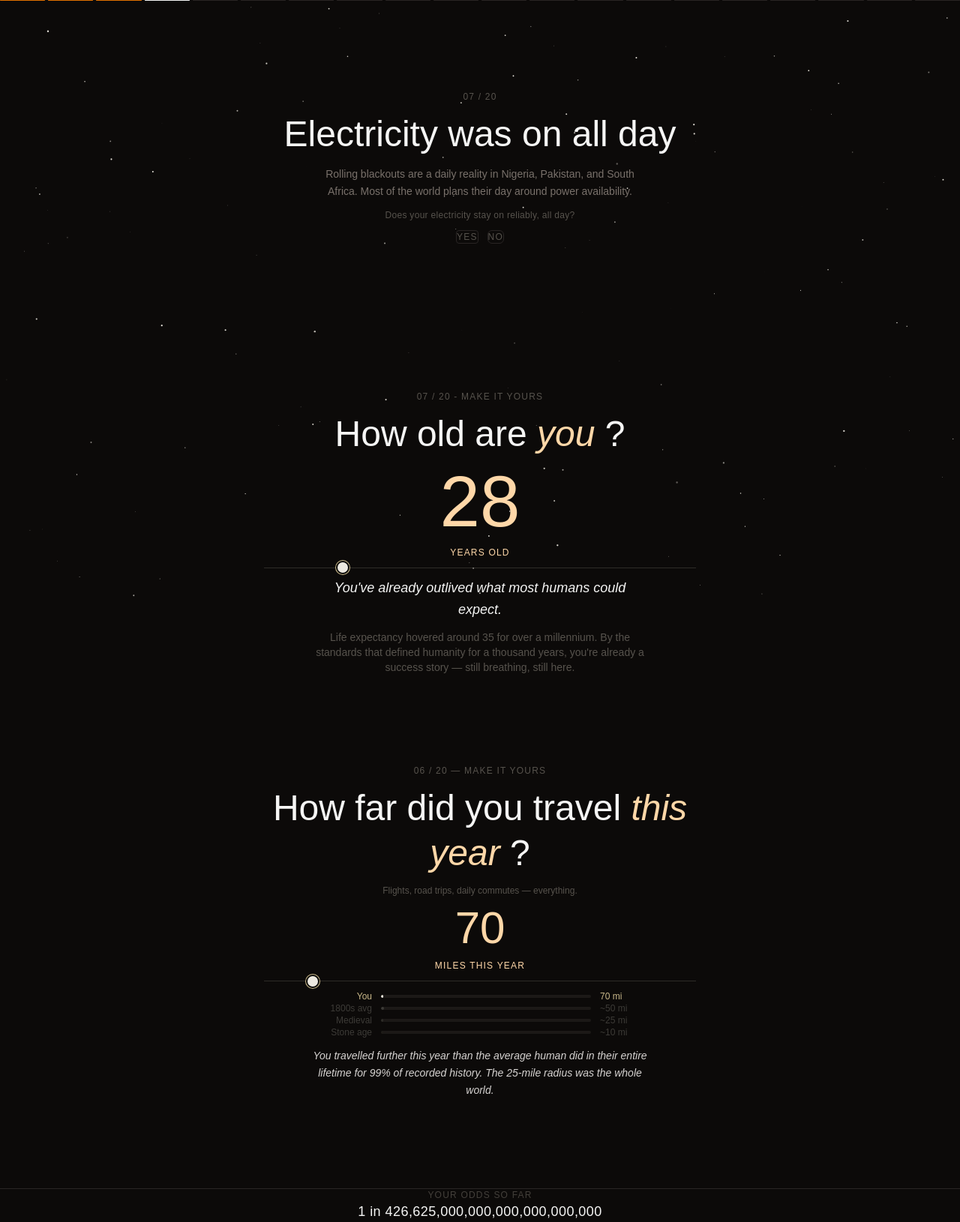
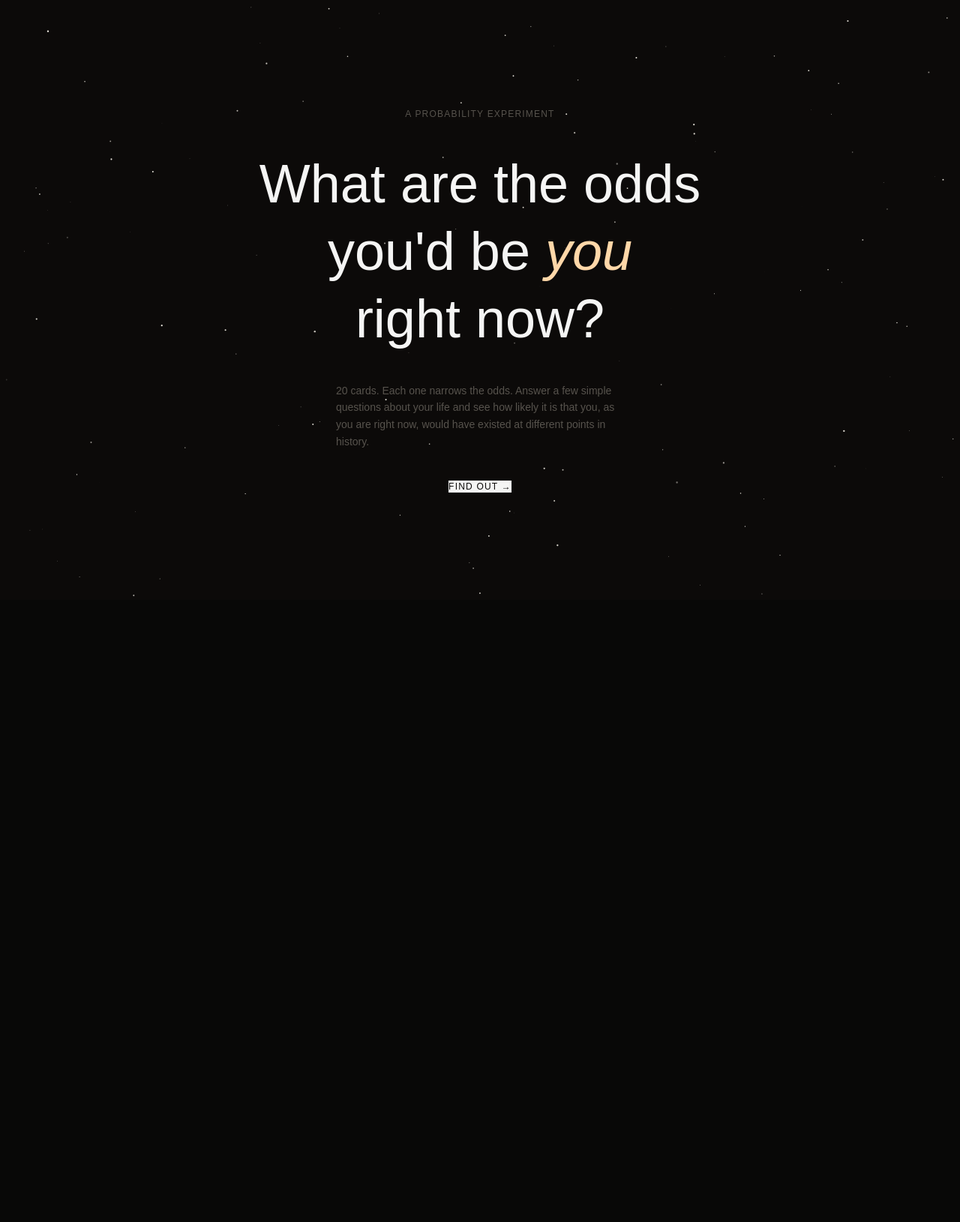
Before and after one commit to brinikki/likely, a Next.js app in the folder my-app/: page / in a window 1280 px wide. Shown: the whole page at 75% size. After the commit the page ends 800 px from the top, so only its background shows below. Built offline with nearby package versions, Linux system fonts and the light colour scheme; a web font is replaced by a local one.

Commit message:
IM FINISHED WITH V1 of the web app! didn't think this day would come due to my doubts about my abilites but we got it done! did the card screen, finalScreen. changed @/../ to just ../../. did a fixed height for cards for a seamless look.

```diff
--- a/my-app/components/cardScreen.jsx
+++ b/my-app/components/cardScreen.jsx
@@ -1,9 +1,9 @@
-import StandardCard from /../components/StandardCard;
-import ToggleCard from /../components/ToggleCard;
-import AgeCard from /../components/AgeCard;
-import TravelCard from /../components/TravelCard;
-import ProgressBar from /../components/ProgressBar;
-import OddsBar from /../components/OddsBar;
+import StandardCard from './standardcard'
+import ToggleCard from './togglecard'
+import AgeCard from './agecard'
+import TravelCard from './travelcard'
+import ProgressBar from './progressbar'
+import OddsBar from './oddsbar'
 
 export default function CardScreen({ cards, currentIndex, onNext, onBack, onChoice }) {
     const card = cards[currentIndex]
@@ -16,10 +16,10 @@ export default function CardScreen({ cards, currentIndex, onNext, onBack, onChoi
     }
 
     return (
-        <div className="relative min-h-screen flex flex-col items-center justify-between p-10">
+        <div className="relative min-h-screen flex flex-col items-center justify-between p-10 pt-8">
             <ProgressBar total={cards.length} current={currentIndex}/>
 
-            <div className="flex-1 flex items-center justify-center w-full">
+            <div className="flex-1 flex items-center justify-center w-full max-w-2xl mx-auto">
                 {renderCard()}
             </div>
 
--- /dev/null
+++ b/my-app/components/finalScreen.jsx
@@ -0,0 +1,22 @@
+export default function FinalScreen({ onRestart }) {
+
+    return (
+        <div className="min-h-screen flex flex-col items-center justify-center text-center px-8 max-w-3xl mx-auto gap-5">
+
+            <p className="text-xs tracking-widest uppercase text-stone-600 mb-10">Your odds you'd be here, living this exact Life</p>
+            <p className="text-sm text-amber-400 font-light max-w-lg leading-relaxed mb-10">About 1 in {Math.round(1 / 0.00000000000000000000000000000001).toLocaleString()}</p>
+
+            <h1 className="font-light text-5xl md:text-7xl lg:text-8xl text-stone-100 mb-10 max-w-4xl">You won.</h1>
+
+            <p className="text-sm text-stone-600 leading-relaxed font-light max-w-md mb-4">Out of all the possible combinations of <em className="italic text-amber-400">genes,</em> <em className="italic text-lime-400">parents,</em> <em className="italic text-pink-400">historical events,</em> and <em className="italic text-orange-400">sheer randomness</em> that could have led to any number of different people being born, you are here. AND you were born at the {''} <em className="italic text-amber-400">right time</em>, <em className="italic text-lime-400">right place</em>, in the right configuration of human history.So many things had to go right for you to be here, and yet here you are. It's a miracle. You didn't earn this — your parents didn't earn this — it's just the luck of the draw. But it's also a reminder to make the most of this incredible gift.</p>
+            <p className="text-sm text-stone-600 leading-relaxed font-light max-w-md mb-14">Most humans who have lived have never experienced {''} <em className="italic text-amber-400">a single one</em> of these cards.</p>
+
+            <p className="text-xs text-stone-800 italic max-w-sm leading-relaxed mb-14">There are 100 billion stars in the Milky Way. Pick one at random —
+        then pick a single grain of sand on a single beach on Earth.
+        The odds you'd be living this exact life are smaller than that.</p>
+
+            <button onClick={onRestart} className="px-12 py-4 text-xs tracking-widest uppercase border border-stone-800 bg-stone-100 text-stone-950 hover:border-stone-950 hover:bg-stone-950 hover:text-stone-100 transition-all duration-200">Play again →</button>
+        </div>
+
+    )
+}
--- a/my-app/components/introScreen.jsx
+++ b/my-app/components/introScreen.jsx
@@ -2,7 +2,7 @@ export default function IntroScreen({ onStart }) {
     return (
         <div className="min-h-screen flex flex-col items-center justify-center gap-10 px-8">
             <p className="text-xs tracking-widest uppercase text-stone-600 mb-10">A probability experiment</p>
-            <h1 className="font-light text-5xl md:text-7xl leading-tight text-stone-100 mb-5 max-w-2xl">What are the odds you'd be {''} <em className="italic text-amber-400">you</em>
+            <h1 className="font-light text-5xl md:text-7xl leading-tight text-stone-100 mb-5 text-center max-w-2xl">What are the odds you'd be {''} <em className="italic text-orange-200">you</em>
             <br />right now?</h1>
 
             <p className="text-sm text-stone-600 leading-relaxed font-light max-w-sm mb-14">20 cards. Each one narrows the odds. Answer a few simple questions about your life and see how likely it is that you, as you are right now, would have existed at different points in history.</p>
--- a/my-app/components/progressbar.jsx
+++ b/my-app/components/progressbar.jsx
@@ -9,7 +9,7 @@ export default function ProgressBar({ total, current }) {
               ? 'bg-amber-600'
               : i === current
               ? 'bg-stone-100'
-              : 'bg-stone-800'
+              : 'bg-stone-700'
           }`}
         />
       ))}
--- a/my-app/components/standardcard.jsx
+++ b/my-app/components/standardcard.jsx
@@ -2,7 +2,7 @@ export default function StandardCard({ card, title, text, total, index  }) {
     return (
         <div className="flex flex-col items-center text-center max-w-x1 w-full gap-3">
             <p className="text-xs tracking-widest uppercase text-stone-600 mb-6">{String(index + 1).padStart(2, '0')} /{total}</p>
-            <h2 className="font-light text-5xl leading-tight text-stone-100 mb-5">{card.title}</h2>
+            <h2 className="font-light text-4xl md:text-5xl leading-tight text-stone-100 mb-5 max-w-2xl">{card.title}</h2>
             <p className="text-sm text-stone-300 leading-relaxed font-light max-w-md">{card.text}</p>
         </div>
     )
--- a/my-app/data/cards.js
+++ b/my-app/data/cards.js
@@ -53,8 +53,8 @@ export const CARDS = [
     question: "Does your electricity stay on reliably, all day?",
     yesText: "You probably charged your phone twice today and didn't once think about whether the power would stay on. That background reliability — invisible to you — is a daily luxury billions don't have.",
     noText: "You know the calculation — when to charge what, which appliances to run when, how to plan around the outages. That awareness is its own kind of tax that the always-on world never has to pay.",
-    yesOdds: "1 in 68,260,000,000,000,000,000,000",
-    noOdds: "1 in 426,625,000,000,000,000,000,000"
+    // yesOdds: "1 in 68,260,000,000,000,000,000,000",
+    odds: "1 in 426,625,000,000,000,000,000,000"
   },
   {
     number: 8,
--- a/my-app/src/app/page.tsx
+++ b/my-app/src/app/page.tsx
@@ -1,42 +1,68 @@
 'use client'
 import { useState } from 'react';
-import AgeCard from '@/../components/agecard';
-import StarBackground from '@/../components/starBackground';
-import ProgressBar from '@/../components/progressbar';
-//import StandardCard from '@/../components/standardcard';
-import OddsBar from '@/../components/oddsbar';
-import ToggleCard from '@/../components/togglecard';
-import TravelCard from '@/../components/travelcard';
+import {CARDS} from '../../data/cards';
+import StarBackground from '../../components/starBackground';
+//import ProgressBar from '@/../components/progressbar';
+import IntroScreen from '../../components/introScreen';
+import CardScreen from '../../components/cardScreen';
+import FinalScreen from '../../components/finalScreen';
 
-
-const testCard = {
-  title: "Electricity was on all day",
-  baseText: "Rolling blackouts are a daily reality in Nigeria, Pakistan, and South Africa. Most of the world plans their day around power availability.",
-  question: "Does your electricity stay on reliably, all day?",
-  yesText: "You probably charged your phone twice today and didn't once think about whether the power would stay on. That background reliability — invisible to you — is a daily luxury billions don't have.",
-  noText: "You know the calculation — when to charge what, which appliances to run when, how to plan around the outages. That awareness is its own kind of tax that the always-on world never has to pay.",
-  yesOdds: "1 in 68,260,000,000,000,000,000,000",
-  noOdds: "1 in 426,625,000,000,000,000,000,000"
-}
 
 
 export default function Page() {
   // change odds number based on toggle clicked
+  const [screen, setScreen] = useState('intro')
+  const [currentIndex, setCurrentIndex] = useState(0)
   const [choice, setChoice] = useState(null)
+
+  function handleStart() {
+    setScreen('card')
+  }
+
+  function handleNext() {
+    if (currentIndex === CARDS.length - 1) {
+      setScreen('final')
+    } else {
+      setCurrentIndex(currentIndex + 1)
+    }
+  }
+
+  function handleBack() {
+    if (currentIndex === 0) {
+      setScreen('intro')
+    } else {
+      setCurrentIndex(currentIndex - 1)
+    }
+  }
+
+   function handleRestart() {
+    setCurrentIndex(0)
+    setChoice(null)
+    setScreen('intro')
+   }
+
   return (
     <div className="bg-stone-950 min-h-screen p-10 flex flex-col items-center gap-30">
       <StarBackground />
-  {/* <h1>Progress Bar Example</h1>  */}
-      <ProgressBar total={20}  current={3}/>
-      <ToggleCard card={testCard} index={6} total={20} onChoice={setChoice}/>
-      <AgeCard index={6} total={20}/>
-      <TravelCard index={5} total={20}/>
-      {/* <StandardCard card={testCard} title={testCard.title} text={testCard.text} total={20} index={0}/> */}
-      {/* <OddsBar odds={testCard.odds}/> */}
-      <OddsBar odds={choice === 'yes'
+      {/* <ProgressBar total={20}  current={3}/> */}
+      {/* <ToggleCard card={testCard} index={6} total={20} onChoice={setChoice}/>
+      <TravelCard index={5} total={20}/> */}
+      <div className="relative z-10">
+        {screen === 'intro' && (<IntroScreen onStart={handleStart} />)}
+        {screen === 'card' && (<CardScreen
+          cards={CARDS}
+          currentIndex={currentIndex}
+          onNext={handleNext}
+          onBack={handleBack}
+          onChoice={setChoice}
+        />)}
+        {screen === 'final' && (<FinalScreen onRestart={handleRestart} />)}
+      </div>
+
+      {/* <OddsBar odds={choice === 'yes'
           ? testCard.yesOdds
-          : testCard.noOdds}
-/>
+          : testCard.noOdds}  */}
+
     </div>
   );
 }
```
